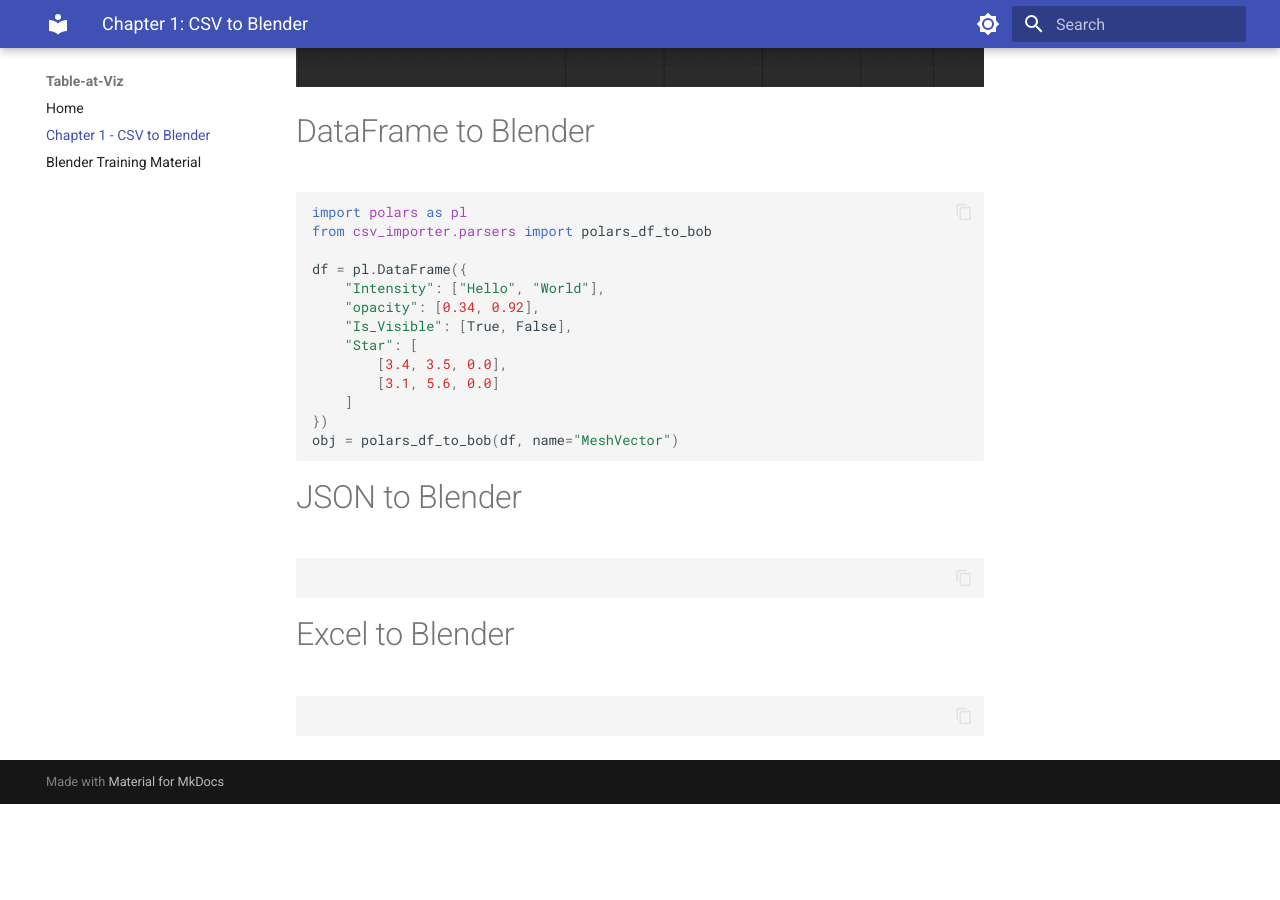
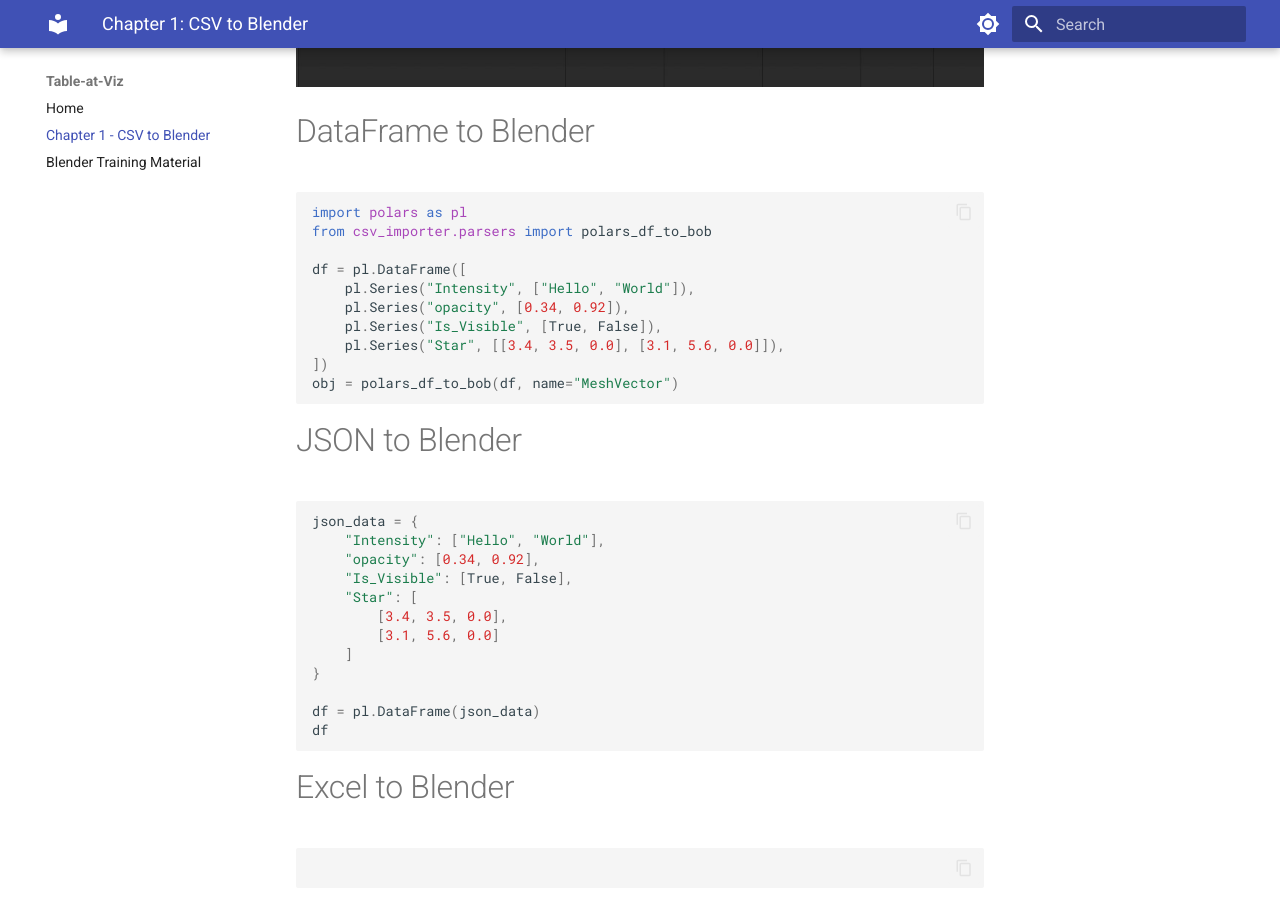
Before and after one commit to kolibril13/Table-at-Viz, an MkDocs documentation site: the page built from docs/chapter1-csv-to-blender.md, in a window 1280 px wide and 900 px high, scrolled down 878 px. Built offline with MkDocs 1.6.1 and Material for MkDocs 9.7.7, drawn with Linux system fonts in a browser that asks for light colours; before the commit the page ends 1682 px from its top, so only the background shows below that.

Commit message:
add two more examples

````diff
--- a/docs/chapter1-csv-to-blender.md
+++ b/docs/chapter1-csv-to-blender.md
@@ -41,11 +41,28 @@ print(obj.name)
 
 
 # DataFrame to Blender
+
 ```py
 import polars as pl
 from csv_importer.parsers import polars_df_to_bob
 
-df = pl.DataFrame({
+df = pl.DataFrame([
+    pl.Series("Intensity", ["Hello", "World"]),
+    pl.Series("opacity", [0.34, 0.92]),
+    pl.Series("Is_Visible", [True, False]),
+    pl.Series("Star", [[3.4, 3.5, 0.0], [3.1, 5.6, 0.0]]),
+])
+obj = polars_df_to_bob(df, name="MeshVector")
+
+```
+
+
+
+
+# JSON to Blender
+
+```py
+json_data = {
     "Intensity": ["Hello", "World"],
     "opacity": [0.34, 0.92],
     "Is_Visible": [True, False],
@@ -53,15 +70,10 @@ df = pl.DataFrame({
         [3.4, 3.5, 0.0],
         [3.1, 5.6, 0.0]
     ]
-})
-obj = polars_df_to_bob(df, name="MeshVector")
-```
+}
 
-
-# JSON to Blender
-
-```py
-
+df = pl.DataFrame(json_data)
+df
 ```
 
 # Excel to Blender
````
